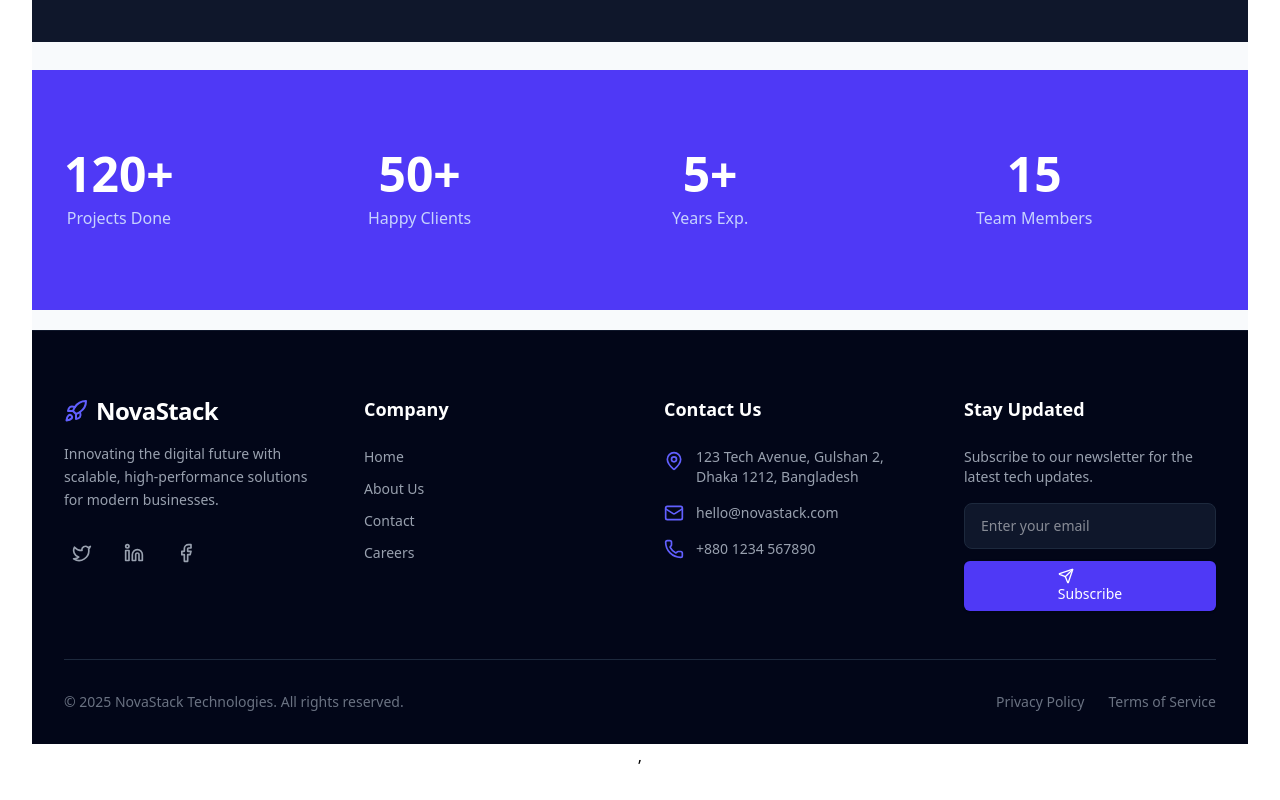
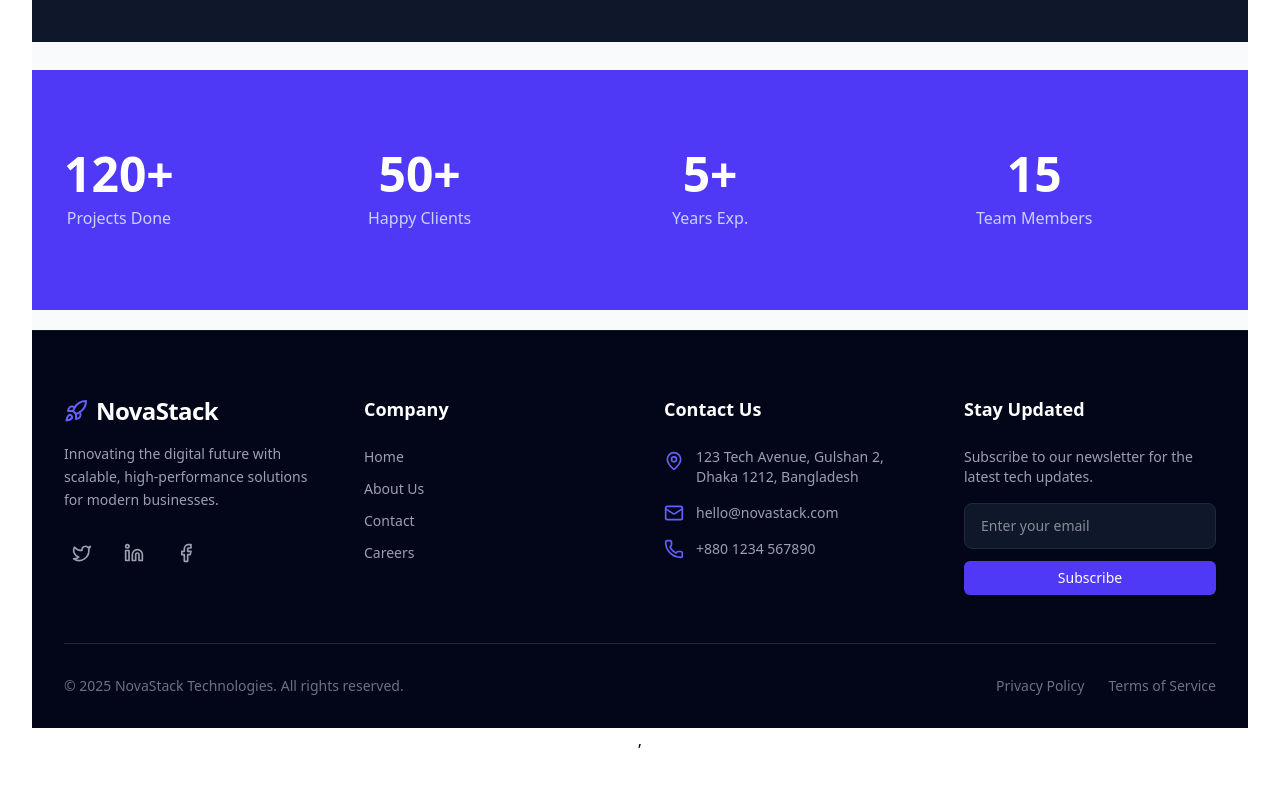
Before and after one commit to nafeesalways/novastack-tech, a React (Vite) app: page / in a window 1280 px wide. Shown: the part 1981-2781 px from the top of the page. Built offline with nearby package versions, Linux system fonts and the light colour scheme.

Commit message:
send icon removed from newsletter part

```diff
--- a/src/components/shared/Footer.jsx
+++ b/src/components/shared/Footer.jsx
@@ -134,7 +134,7 @@ const Footer = () => {
                 ) : status === 'success' ? (
                   <><Check className="w-4 h-4 mr-2" /> Subscribed!</>
                 ) : (
-                  <><Send className="w-4 h-4 mr-2" /> Subscribe</>
+                  <> Subscribe</>
                 )}
               </Button>
             </form>
```
